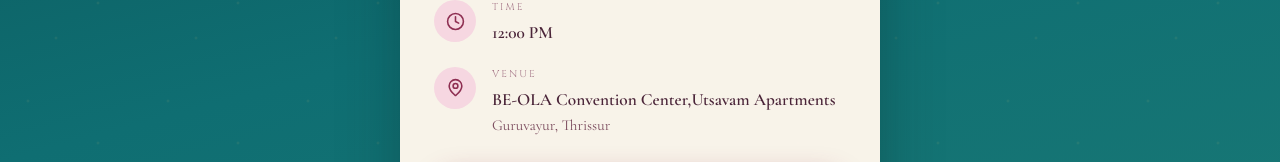
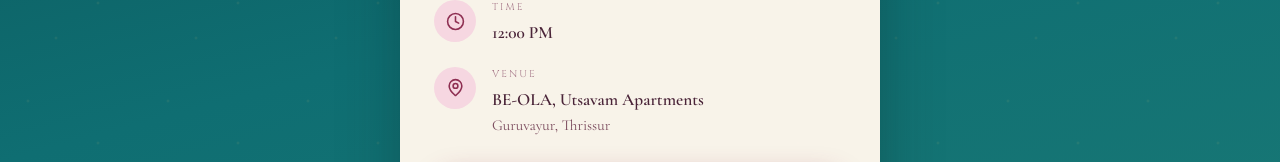
Before and after one commit to skenllp/sreelakshmi-souraj, a plain HTML site: page index.html in a window 1280 px wide. Shown: the part 4102-4264 px from the top of the page. Drawn offline with nearby package versions, Linux system fonts and the light colour scheme.

Commit message:
first commit

```diff
--- a/index.html
+++ b/index.html
@@ -275,7 +275,7 @@
         </div>
         <div class="event-detail">
           <div class="event-icon"><i data-lucide="map-pin"></i></div>
-          <div><p class="detail-label">Venue</p><p class="detail-val">BE-OLA Convention Center,Utsavam Apartments</p><p class="detail-sub">Guruvayur, Thrissur</p></div>
+          <div><p class="detail-label">Venue</p><p class="detail-val">BE-OLA, Utsavam Apartments</p><p class="detail-sub">Guruvayur, Thrissur</p></div>
         </div>
 
         <div class="event-btns">
```
